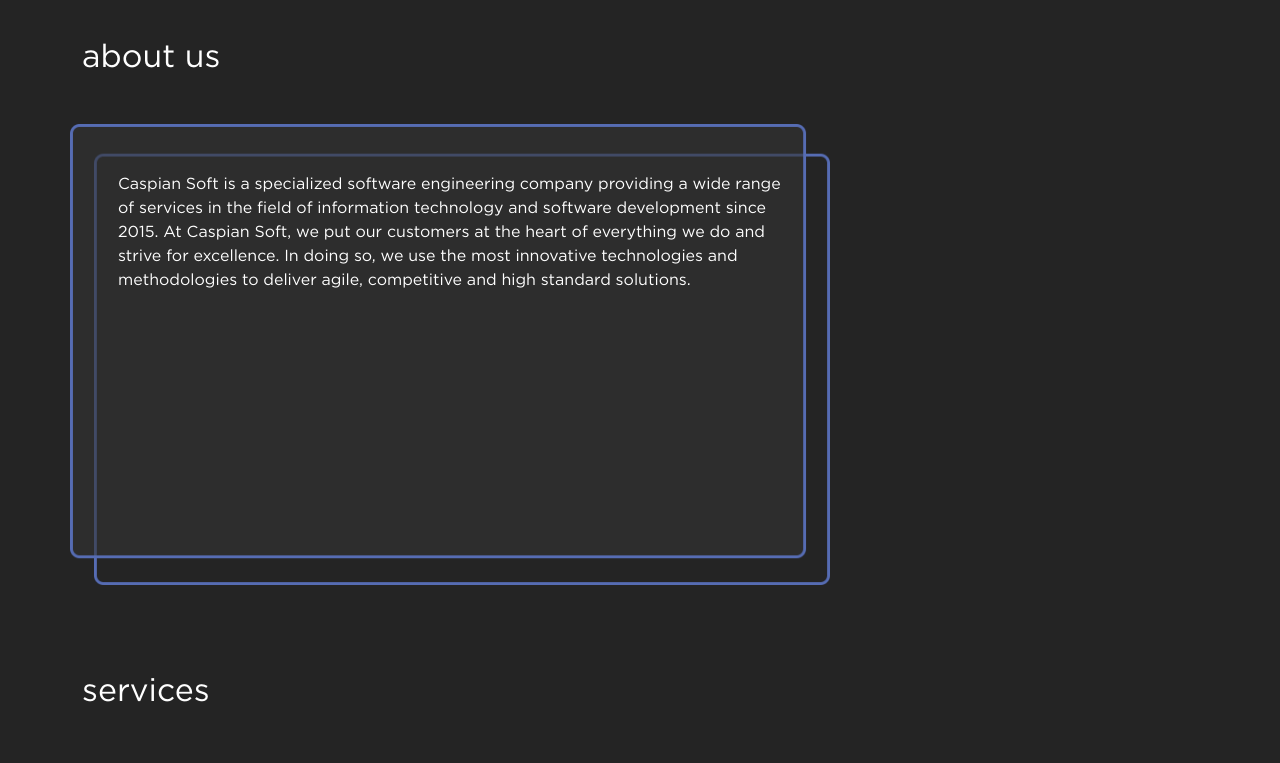
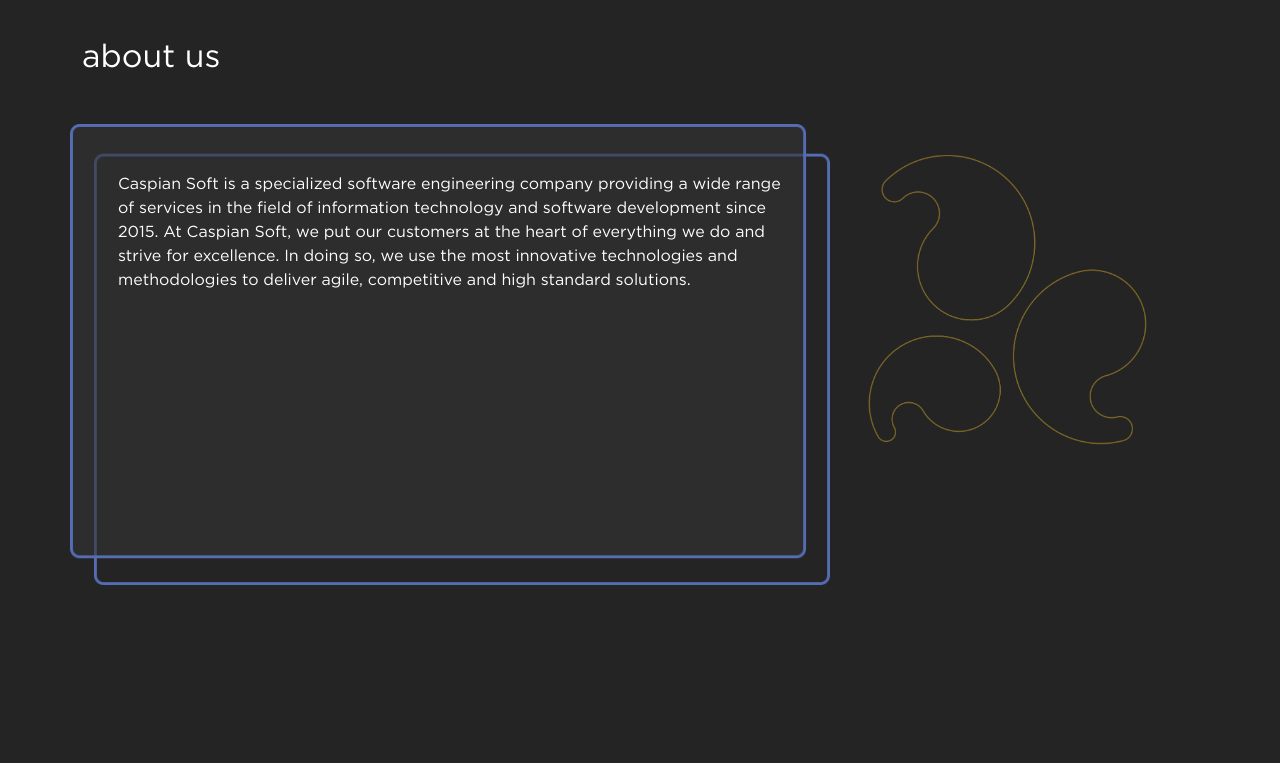
Before and after one commit to nargayeva/caspiansoft, a website: page index.html in a window 1280 px wide. Shown: the part 620-1383 px from the top of the page. Drawn offline with nearby package versions, Linux system fonts and the light colour scheme.

Commit message:
about us section issue resolved

```diff
--- a/assets/scss/main.scss
+++ b/assets/scss/main.scss
@@ -79,9 +79,6 @@
 }
 
 // ABOUT
-.about {
-  // height: 600px;
-}
 
 .about-text {
   @include paragraph();
@@ -90,12 +87,12 @@
 
 .paragraph-bg {
   @include bg-section();
-  height: 500px;
+  height: 100vh;
 }
 
-// #pattern {
-//   width: 100%;
-// }
+#pattern {
+  width: 100%;
+}
 
 
 // SERVICES
--- a/index.html
+++ b/index.html
@@ -92,8 +92,9 @@
 
     <section class="container mt-5 about">
         <h2 class="p-0 m-0">about us</h2>
-        <div class="row mt-5">
-            <div class="col-8 paragraph-bg p-5">
+        <div class="row mt-5 d-flex">
+            <div class="col-8 paragraph-bg p-5 justify-content-center">
+                <div>
                     Caspian Soft is a specialized software engineering company providing a wide
                     range of services in the field of information
                     technology and software development since 2015. At Caspian Soft,
@@ -101,6 +102,10 @@
                     for excellence. In doing so, we use the most innovative
                     technologies and methodologies to deliver agile, competitive and
                     high standard solutions.
+                </div>
+            </div>
+            <div class="col-md-4">
+                <img id="pattern" src="assets/images/logos-pattern.png" alt="" />
             </div>
         </div>
     </section>
```
Also changed, not shown: assets/css/main.css.
